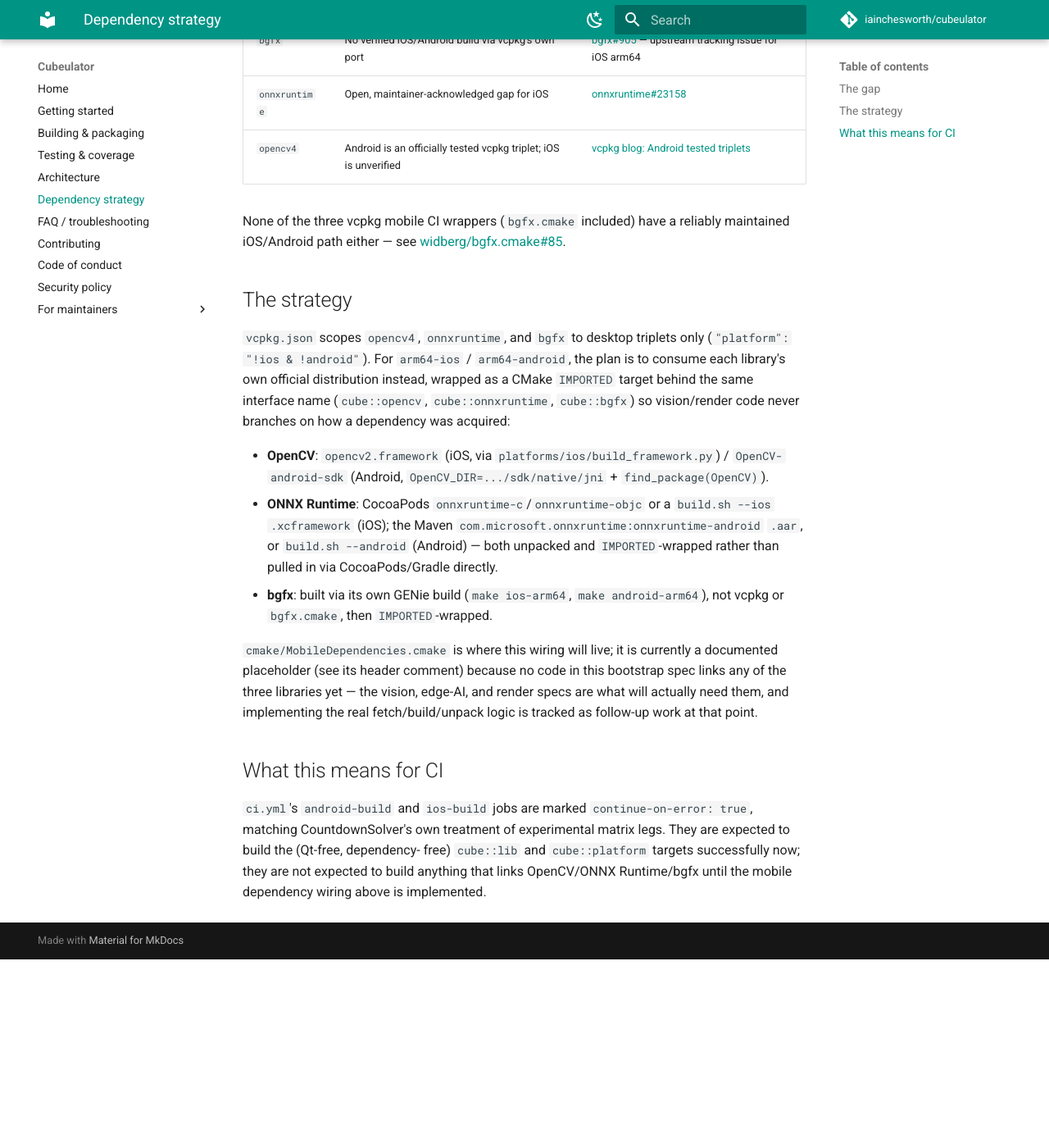
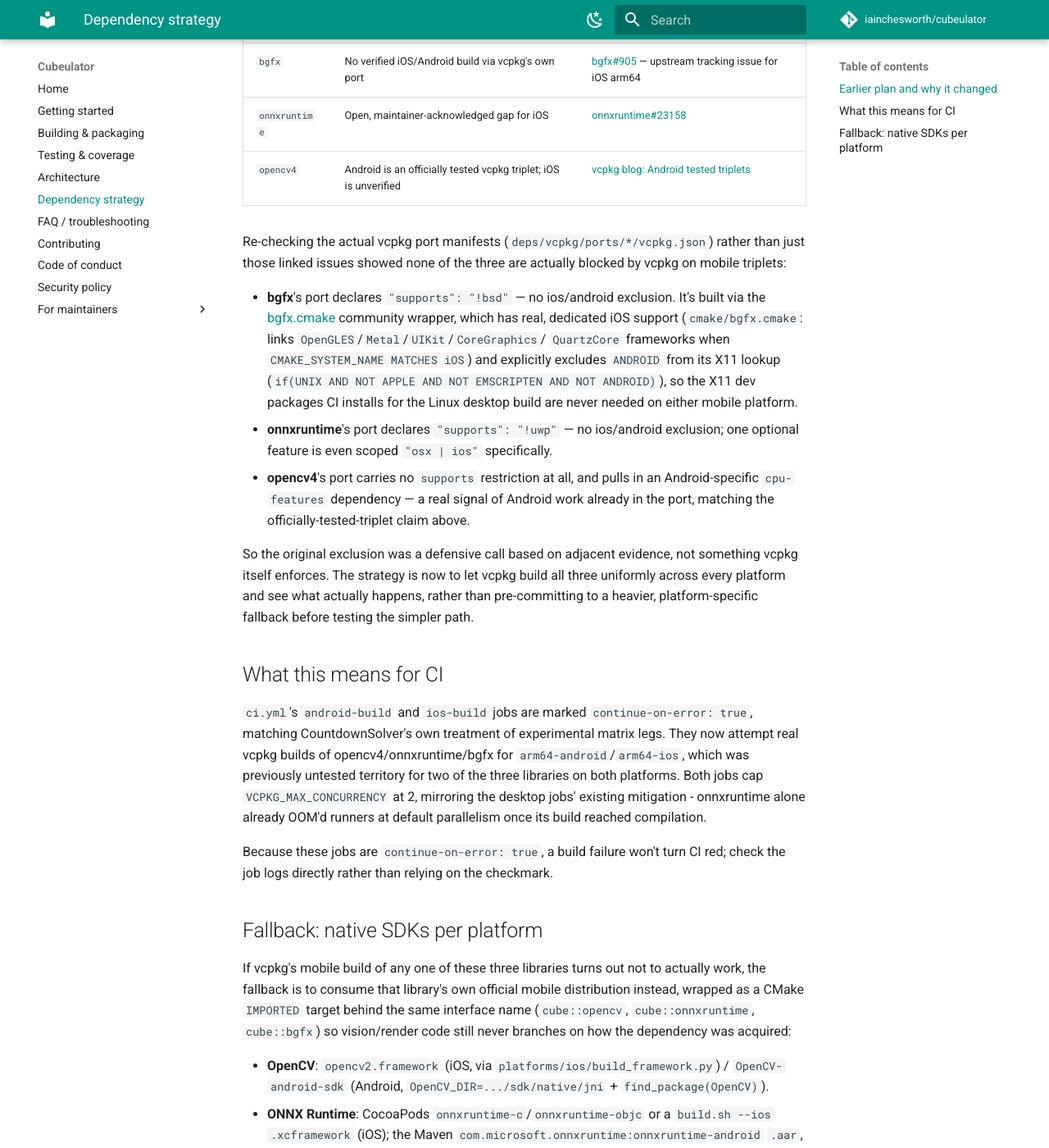
Before and after one commit to iainchesworth/cubeulator, an MkDocs documentation site: the page built from docs/dependency-strategy.md, in a window 1280 px wide and 1400 px high, scrolled down 680 px. Shown: the whole window at 82% size. Built offline with MkDocs 1.6.1 and Material for MkDocs 9.7.7, drawn with Linux system fonts in a browser that asks for light colours; comment, search, counter and statistics services are not loaded; before the commit the page ends 1850 px from its top, so only the background shows below that; some of the changed text lies outside the part shown.

Commit message:
Build opencv4/onnxruntime/bgfx via vcpkg on mobile triplets too
Wires opencv4, onnxruntime, and bgfx into the mobile vcpkg triplets (arm64-ios, arm64-android), confirming they build the same way as desktop rather than needing a separate native-SDK acquisition path. cmake/MobileDependencies.cmake now defines cube::opencv/cube::onnxruntime/cube::bgfx uniformly across every platform.

Verified end-to-end in CI across Linux, Windows, macOS, Android, and iOS - all 17 checks pass, including two real Android-specific toolchain bugs found and fixed along the way:
- FindThreads failing under the NDK-chainloaded-under-vcpkg toolchain (worked around by pre-seeding CMAKE_HAVE_LIBC_PTHREAD, since Android's Bionic libc has bundled pthreads since API 21)
- Missing clang-scan-deps breaking CMake's C++20 modules dependency scanning, a feature this project doesn't use (disabled via CMAKE_CXX_SCAN_FOR_MODULES=OFF for the android-clang-* presets)

Also folds in unrelated infrastructure fixes discovered along the way and pushed in parallel to develop during this work: per-vcpkg-triplet binary caching (fixing repeated cache-eviction over GitHub's 10GB cap), consolidating CI to release-only builds, missing autotools packages for gperf/libxcrypt/at-spi2-core, and a real test-coverage gap. Bumps most build agents to ubuntu-26.04/windows-2025-vs2026 (Android stays on ubuntu-24.04 - it builds exclusively via the NDK's own Clang, so the host bump had no upside and Android-specific issues aren't there).

```diff
--- a/CMakePresets.json
+++ b/CMakePresets.json
@@ -122,7 +122,8 @@
         "ANDROID_ABI": "arm64-v8a",
         "ANDROID_PLATFORM": "android-28",
         "CUBEULATOR_BUILD_APP": "OFF",
-        "CUBEULATOR_BUILD_TESTS": "OFF"
+        "CUBEULATOR_BUILD_TESTS": "OFF",
+        "CMAKE_CXX_SCAN_FOR_MODULES": "OFF"
       }
     },
     {
--- a/docs/dependency-strategy.md
+++ b/docs/dependency-strategy.md
@@ -1,4 +1,4 @@
-# Dependency strategy: vcpkg vs. mobile
+# Dependency strategy: vcpkg on every platform
 
 Cubeulator vendors [vcpkg](https://github.com/microsoft/vcpkg) as a pinned git
 submodule (manifest mode, `vcpkg.json`) for its C++ dependencies: Catch2,
@@ -7,40 +7,76 @@
 same reasons CountdownSolver keeps it out of vcpkg (build size, Windows
 `MAX_PATH`).
 
-`fmt` is resolved via vcpkg on **every** triplet, including
-`arm64-android`/`arm64-ios` — unlike the three libraries below, it has no
-native/platform-specific code that makes mobile triplets risky, so the
+All five vcpkg dependencies - including OpenCV, ONNX Runtime, and bgfx - are
+plain, unscoped entries in `vcpkg.json`: they resolve the same way on every
+triplet vcpkg supports, `arm64-android`/`arm64-ios` included. The
 `android-clang-*`/`ios-clang-*` presets chainload vcpkg's toolchain on top of
-the NDK/iOS toolchain (`VCPKG_CHAINLOAD_TOOLCHAIN_FILE`) specifically so
-`fmt` (and `Catch2` on desktop) resolve the same way everywhere.
+the NDK/iOS toolchain (`VCPKG_CHAINLOAD_TOOLCHAIN_FILE`) so every dependency
+resolves the same way everywhere.
 `cube::lib`'s `version.cpp` uses `fmt::format` rather than `std::format`
 because the Android NDK's `libc++` doesn't implement `<format>` (it needs
 locale support the NDK's minimal libc doesn't provide) — this was discovered
 via a real CI failure, not anticipated in advance.
 
-## The gap
+## Earlier plan and why it changed
 
-Before writing any application code, the three heavier dependencies were
-checked for support on the `arm64-ios` and `arm64-android` vcpkg triplets:
+The original bootstrap spec scoped `opencv4`, `onnxruntime`, and `bgfx` to
+desktop-only triplets (`"platform": "!ios & !android"`), based on upstream
+evidence that each library's mobile vcpkg support looked unverified or gappy:
 
-| Library | vcpkg triplet support (mobile) | Evidence |
+| Library | Concern raised | Evidence |
 |---|---|---|
 | `bgfx` | No verified iOS/Android build via vcpkg's own port | [bgfx#905](https://github.com/bkaradzic/bgfx/issues/905) — upstream tracking issue for iOS arm64 |
 | `onnxruntime` | Open, maintainer-acknowledged gap for iOS | [onnxruntime#23158](https://github.com/microsoft/onnxruntime/issues/23158) |
 | `opencv4` | Android is an officially tested vcpkg triplet; iOS is unverified | [vcpkg blog: Android tested triplets](https://devblogs.microsoft.com/cppblog/vcpkg-2023-06-20-and-2023-07-21-releases-github-dependency-graph-support-android-tested-triplets-xbox-triplet-improvements-and-more/) |
 
-None of the three vcpkg mobile CI wrappers (`bgfx.cmake` included) have a
-reliably maintained iOS/Android path either — see
-[widberg/bgfx.cmake#85](https://github.com/widberg/bgfx.cmake/issues/85).
+Re-checking the actual vcpkg port manifests (`deps/vcpkg/ports/*/vcpkg.json`)
+rather than just those linked issues showed none of the three are actually
+blocked by vcpkg on mobile triplets:
 
-## The strategy
+- **bgfx**'s port declares `"supports": "!bsd"` — no ios/android exclusion.
+  It's built via the [bgfx.cmake](https://github.com/widberg/bgfx.cmake)
+  community wrapper, which has real, dedicated iOS support
+  (`cmake/bgfx.cmake`: links `OpenGLES`/`Metal`/`UIKit`/`CoreGraphics`/
+  `QuartzCore` frameworks when `CMAKE_SYSTEM_NAME MATCHES iOS`) and
+  explicitly excludes `ANDROID` from its X11 lookup
+  (`if(UNIX AND NOT APPLE AND NOT EMSCRIPTEN AND NOT ANDROID)`), so the X11
+  dev packages CI installs for the Linux desktop build are never needed on
+  either mobile platform.
+- **onnxruntime**'s port declares `"supports": "!uwp"` — no ios/android
+  exclusion; one optional feature is even scoped `"osx | ios"` specifically.
+- **opencv4**'s port carries no `supports` restriction at all, and pulls in
+  an Android-specific `cpu-features` dependency — a real signal of Android
+  work already in the port, matching the officially-tested-triplet claim
+  above.
 
-`vcpkg.json` scopes `opencv4`, `onnxruntime`, and `bgfx` to desktop triplets
-only (`"platform": "!ios & !android"`). For `arm64-ios` / `arm64-android`, the
-plan is to consume each library's own official distribution instead, wrapped
-as a CMake `IMPORTED` target behind the same interface name
-(`cube::opencv`, `cube::onnxruntime`, `cube::bgfx`) so vision/render code
-never branches on how a dependency was acquired:
+So the original exclusion was a defensive call based on adjacent evidence,
+not something vcpkg itself enforces. The strategy is now to let vcpkg build
+all three uniformly across every platform and see what actually happens,
+rather than pre-committing to a heavier, platform-specific fallback before
+testing the simpler path.
+
+## What this means for CI
+
+`ci.yml`'s `android-build` and `ios-build` jobs are marked
+`continue-on-error: true`, matching CountdownSolver's own treatment of
+experimental matrix legs. They now attempt real vcpkg builds of
+opencv4/onnxruntime/bgfx for `arm64-android`/`arm64-ios`, which was
+previously untested territory for two of the three libraries on both
+platforms. Both jobs cap `VCPKG_MAX_CONCURRENCY` at 2, mirroring the desktop
+jobs' existing mitigation - onnxruntime alone already OOM'd runners at
+default parallelism once its build reached compilation.
+
+Because these jobs are `continue-on-error: true`, a build failure won't turn
+CI red; check the job logs directly rather than relying on the checkmark.
+
+## Fallback: native SDKs per platform
+
+If vcpkg's mobile build of any one of these three libraries turns out not to
+actually work, the fallback is to consume that library's own official mobile
+distribution instead, wrapped as a CMake `IMPORTED` target behind the same
+interface name (`cube::opencv`, `cube::onnxruntime`, `cube::bgfx`) so
+vision/render code still never branches on how the dependency was acquired:
 
 - **OpenCV**: `opencv2.framework` (iOS, via `platforms/ios/build_framework.py`)
   / `OpenCV-android-sdk` (Android, `OpenCV_DIR=.../sdk/native/jni` +
@@ -53,17 +89,7 @@
 - **bgfx**: built via its own GENie build (`make ios-arm64`, `make
   android-arm64`), not vcpkg or `bgfx.cmake`, then `IMPORTED`-wrapped.
 
-`cmake/MobileDependencies.cmake` is where this wiring will live; it is
-currently a documented placeholder (see its header comment) because no code
-in this bootstrap spec links any of the three libraries yet — the vision,
-edge-AI, and render specs are what will actually need them, and implementing
-the real fetch/build/unpack logic is tracked as follow-up work at that point.
-
-## What this means for CI
-
-`ci.yml`'s `android-build` and `ios-build` jobs are marked
-`continue-on-error: true`, matching CountdownSolver's own treatment of
-experimental matrix legs. They are expected to build the (Qt-free, dependency-
-free) `cube::lib` and `cube::platform` targets successfully now; they are not
-expected to build anything that links OpenCV/ONNX Runtime/bgfx until the
-mobile dependency wiring above is implemented.
+This fallback is not currently pursued for any of the three libraries -
+`cmake/MobileDependencies.cmake` sources all three via vcpkg on every
+platform. It stays documented here so it isn't lost if CI shows one of them
+genuinely doesn't work out.
```
Also changed, not shown: docs/building.md (+10 -2 lines), docs/ci.md (+9 -6 lines), docs/faq.md (+5 -3 lines), vcpkg.json (+3 -12 lines), 3 other files.
